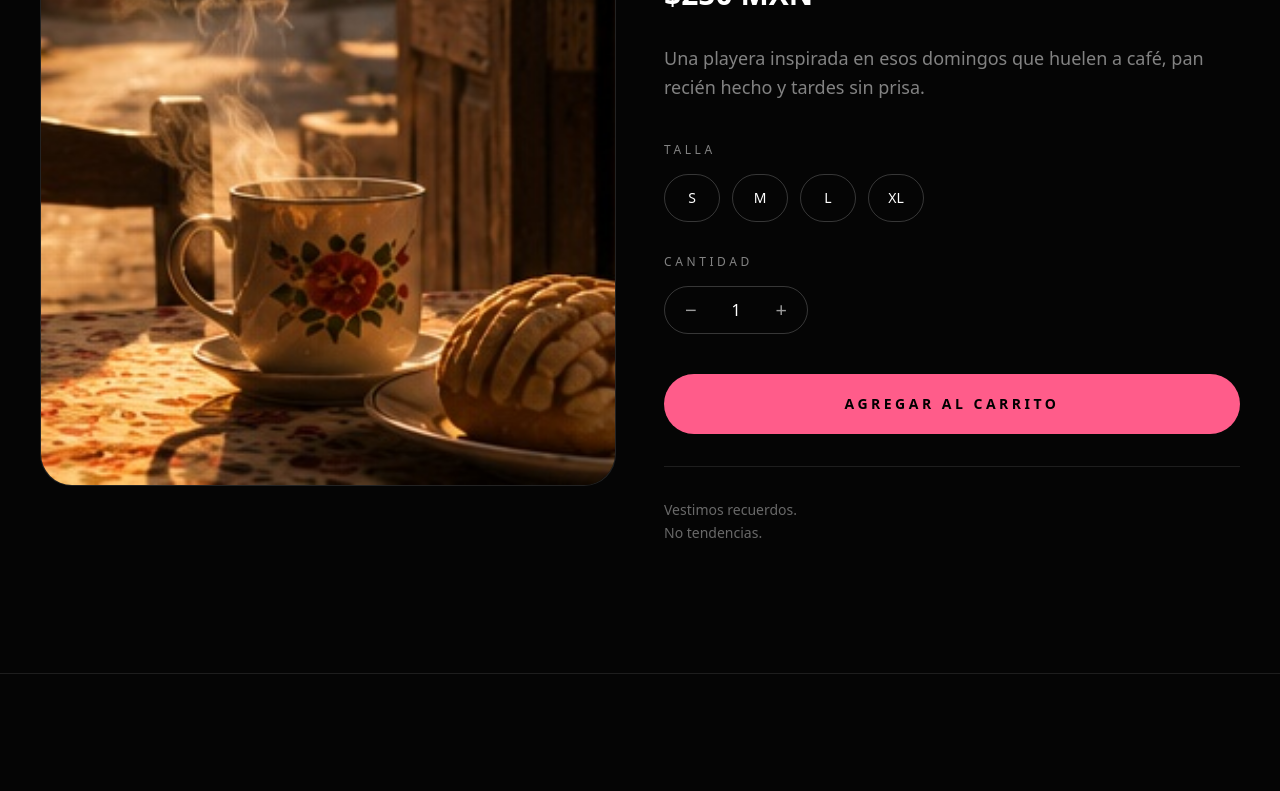
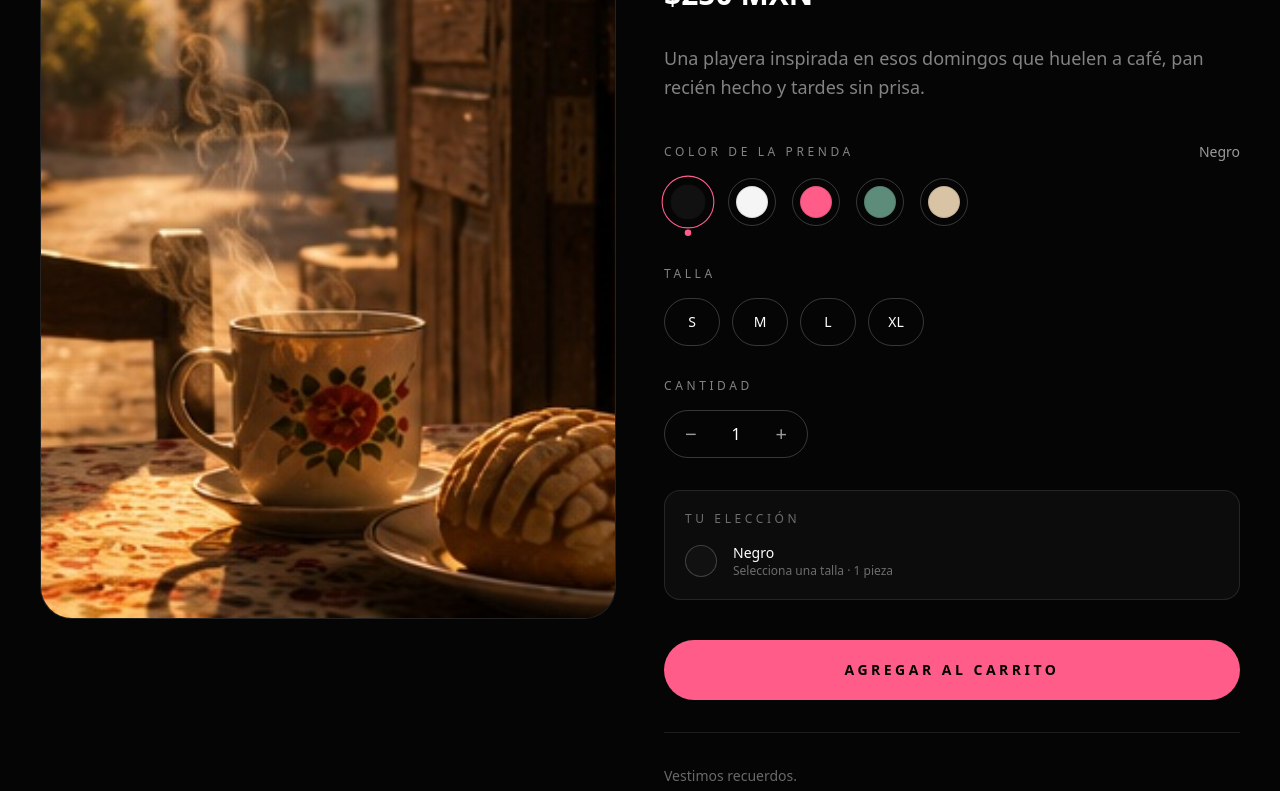
Before and after one commit to mejiatlas/meji, a Next.js app: page /tienda/1 in a window 1280 px wide. Shown: the part 453-1244 px from the top of the page. Built offline with nearby package versions, Linux system fonts and the light colour scheme.

Commit message:
Implement color selection for products
Added color selection functionality to product page.

```diff
--- a/app/tienda/[id]/page.tsx
+++ b/app/tienda/[id]/page.tsx
@@ -46,6 +46,29 @@ const products = [
   },
 ];
 
+const colors = [
+  {
+    name: "Negro",
+    value: "#111111",
+  },
+  {
+    name: "Blanco",
+    value: "#F5F5F5",
+  },
+  {
+    name: "Rosa",
+    value: "#FF5C8A",
+  },
+  {
+    name: "Verde jade",
+    value: "#5E8C7B",
+  },
+  {
+    name: "Arena",
+    value: "#D8C3A5",
+  },
+];
+
 type CartItem = {
   id: number;
   name: string;
@@ -53,6 +76,8 @@ type CartItem = {
   price: number;
   image: string;
   size: string;
+  color: string;
+  colorValue: string;
   quantity: number;
 };
 
@@ -65,6 +90,7 @@ export default function ProductPage() {
   const product = products.find((item) => item.id === id);
 
   const [selectedSize, setSelectedSize] = useState("");
+  const [selectedColor, setSelectedColor] = useState(colors[0]);
   const [quantity, setQuantity] = useState(1);
 
   if (!product) {
@@ -74,7 +100,9 @@ export default function ProductPage() {
 
         <section className="px-6 pb-32 pt-40 md:px-10 md:pt-48">
           <div className="mx-auto max-w-5xl text-center">
-            <h1 className="text-5xl font-black">Producto no encontrado.</h1>
+            <h1 className="text-5xl font-black">
+              Producto no encontrado.
+            </h1>
 
             <Link
               href="/tienda"
@@ -101,7 +129,10 @@ export default function ProductPage() {
     const cart: CartItem[] = storedCart ? JSON.parse(storedCart) : [];
 
     const existingIndex = cart.findIndex(
-      (item) => item.id === product.id && item.size === selectedSize
+      (item) =>
+        item.id === product.id &&
+        item.size === selectedSize &&
+        item.color === selectedColor.name
     );
 
     if (existingIndex >= 0) {
@@ -114,6 +145,8 @@ export default function ProductPage() {
         price: product.price,
         image: product.image,
         size: selectedSize,
+        color: selectedColor.name,
+        colorValue: selectedColor.value,
         quantity,
       });
     }
@@ -167,6 +200,52 @@ export default function ProductPage() {
               {product.description}
             </p>
 
+            {/* COLOR */}
+            <div className="mt-10">
+              <div className="mb-4 flex items-center justify-between">
+                <p className="text-xs uppercase tracking-[0.3em] text-white/50">
+                  Color de la prenda
+                </p>
+
+                <p className="text-sm text-white/60">
+                  {selectedColor.name}
+                </p>
+              </div>
+
+              <div className="flex flex-wrap gap-4">
+                {colors.map((color) => {
+                  const active =
+                    selectedColor.name === color.name;
+
+                  return (
+                    <button
+                      key={color.name}
+                      type="button"
+                      onClick={() => setSelectedColor(color)}
+                      title={color.name}
+                      aria-label={`Seleccionar color ${color.name}`}
+                      className={`relative flex h-12 w-12 items-center justify-center rounded-full border transition ${
+                        active
+                          ? "border-[#ff5c8a] scale-110"
+                          : "border-white/20 hover:border-white/60"
+                      }`}
+                    >
+                      <span
+                        className="h-8 w-8 rounded-full border border-black/10"
+                        style={{
+                          backgroundColor: color.value,
+                        }}
+                      />
+
+                      {active && (
+                        <span className="absolute -bottom-2 h-1.5 w-1.5 rounded-full bg-[#ff5c8a]" />
+                      )}
+                    </button>
+                  );
+                })}
+              </div>
+            </div>
+
             {/* TALLAS */}
             <div className="mt-10">
               <p className="mb-4 text-xs uppercase tracking-[0.3em] text-white/50">
@@ -205,7 +284,9 @@ export default function ProductPage() {
                 <button
                   type="button"
                   onClick={() =>
-                    setQuantity((current) => Math.max(1, current - 1))
+                    setQuantity((current) =>
+                      Math.max(1, current - 1)
+                    )
                   }
                   className="text-xl text-white/60 hover:text-white"
                 >
@@ -223,6 +304,37 @@ export default function ProductPage() {
                 >
                   +
                 </button>
+              </div>
+            </div>
+
+            {/* RESUMEN DE SELECCIÓN */}
+            <div className="mt-8 rounded-2xl border border-white/10 bg-white/[0.03] p-5">
+              <p className="text-xs uppercase tracking-[0.3em] text-white/40">
+                Tu elección
+              </p>
+
+              <div className="mt-4 flex items-center gap-4">
+                <span
+                  className="h-8 w-8 rounded-full border border-white/20"
+                  style={{
+                    backgroundColor: selectedColor.value,
+                  }}
+                />
+
+                <div>
+                  <p className="text-sm font-medium">
+                    {selectedColor.name}
+                  </p>
+
+                  <p className="text-xs text-white/40">
+                    {selectedSize
+                      ? `Talla ${selectedSize}`
+                      : "Selecciona una talla"}
+                    {" · "}
+                    {quantity}{" "}
+                    {quantity === 1 ? "pieza" : "piezas"}
+                  </p>
+                </div>
               </div>
             </div>
 
```
